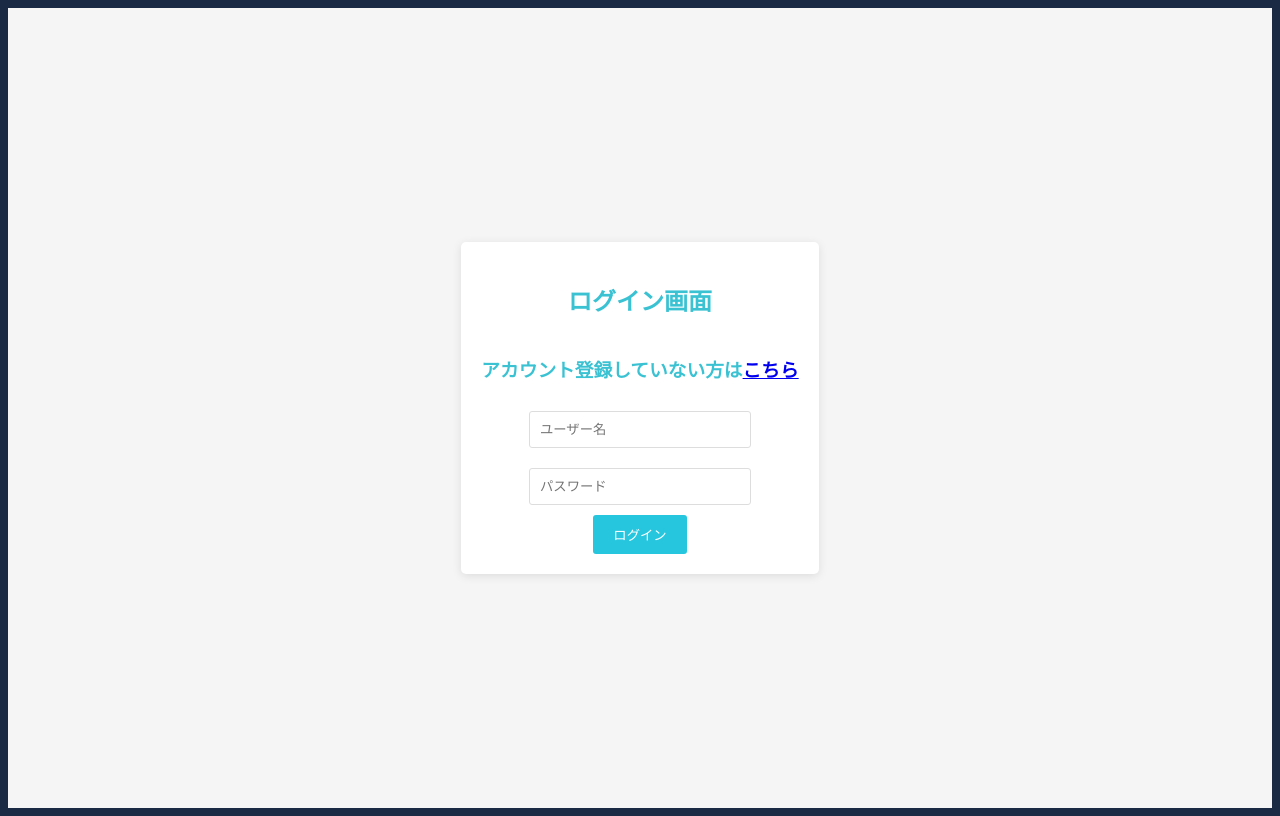
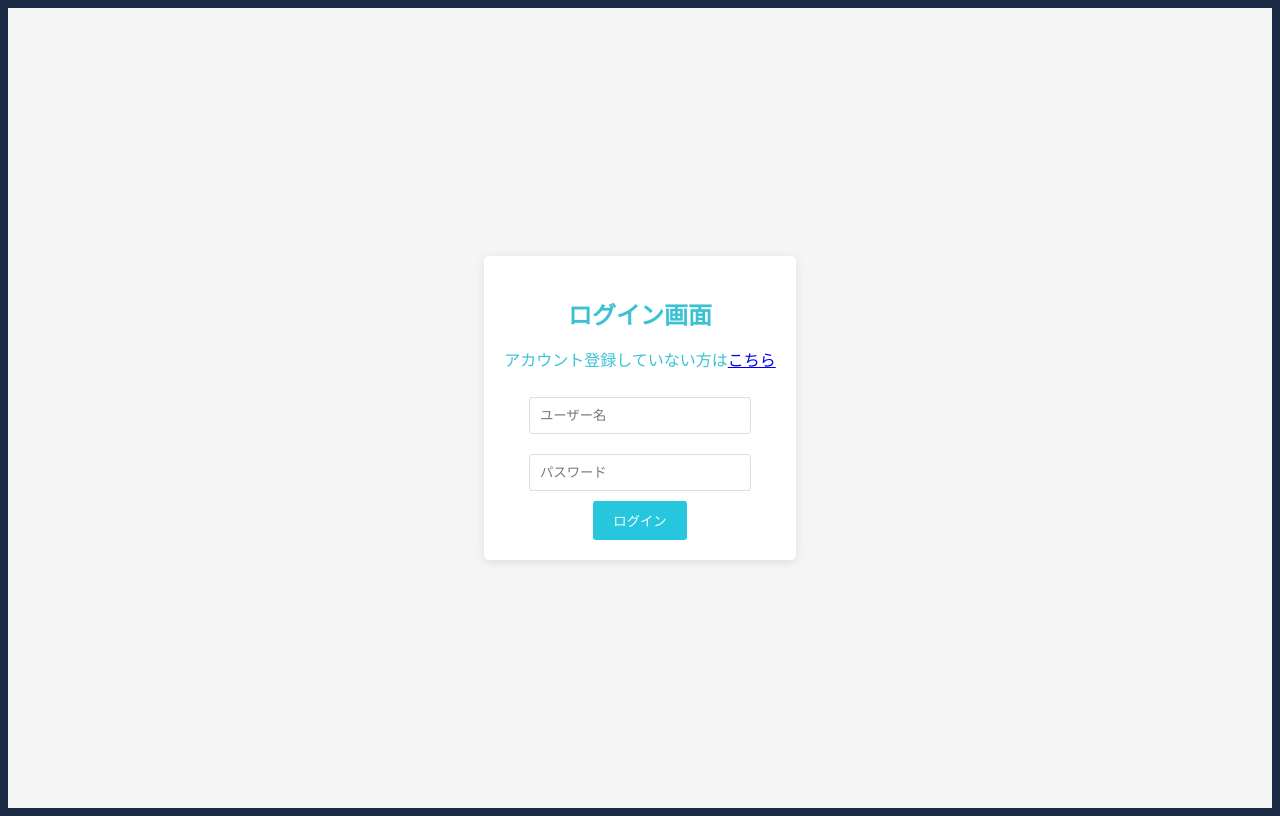
Before and after one commit to shoooooou/todo_front, a Nuxt app: page /login in a window 1280 px wide. Built offline with nearby package versions, Linux system fonts and the light colour scheme.

Commit message:
体裁を整える

```diff
--- a/pages/login/index.vue
+++ b/pages/login/index.vue
@@ -2,9 +2,9 @@
   <div class="login-container">
     <form>
       <h2>ログイン画面</h2>
-      <h3>
+      <p>
         アカウント登録していない方は<NuxtLink to="/signUp">こちら</NuxtLink>
-      </h3>
+      </p>
       <input
         v-model="usernameRef"
         type="text"
@@ -56,8 +56,9 @@
 <style scoped>
 h2 {
   color: #3ac2d3;
+  margin-bottom: 0;
 }
-h3 {
+p {
   color: #3ac2d3;
 }
 .login-container {
--- a/pages/signUp/index.vue
+++ b/pages/signUp/index.vue
@@ -2,6 +2,7 @@
   <div class="login-container">
     <form>
       <h2>アカウント登録</h2>
+      <p>既にアカウント作成されている方は<NuxtLink to="/login">こちら</NuxtLink></p>
       <input v-model="username" type="text" placeholder="ユーザー名" required />
       <input
         v-model="password"
@@ -52,6 +53,10 @@ const registerUser = async () => {
 <style scoped>
 h2 {
   color: #3ac2d3;
+  margin-bottom: 0;
+}
+p {
+  color: #3ac2d3;
 }
 .login-container {
   display: flex;
```
